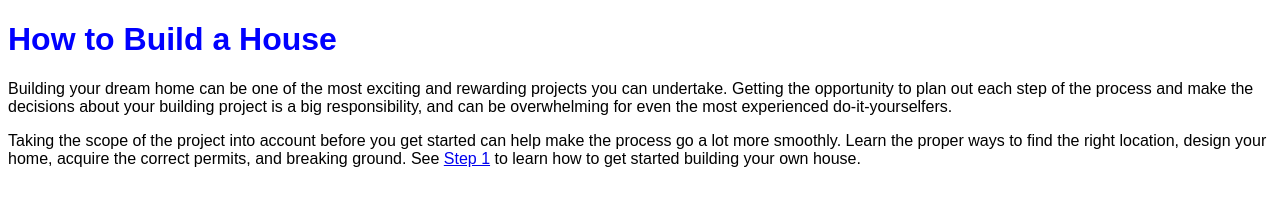
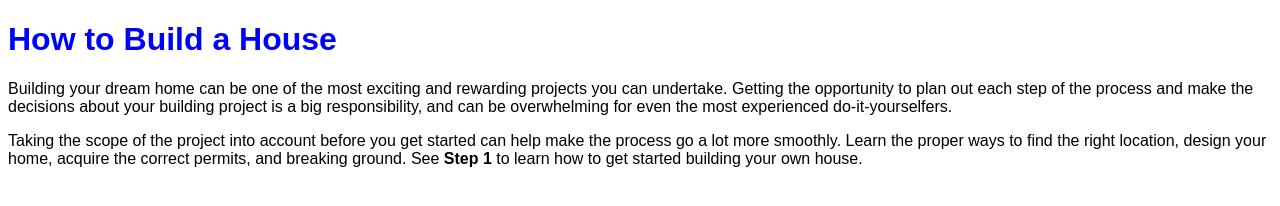
Before and after one commit to HASANALI117/BP-IT-LABS, a plain HTML site: page IT6012 - Web Fundamentals/Lab-1-2-3/index.html in a window 1280 px wide. Drawn offline with Linux system fonts and the light colour scheme.

Commit message:
Update index.html in lab-1-2-3

```diff
--- a/IT6012 - Web Fundamentals/Lab-1-2-3/index.html
+++ b/IT6012 - Web Fundamentals/Lab-1-2-3/index.html
@@ -19,8 +19,8 @@
       Taking the scope of the project into account before you get started can
       help make the process go a lot more smoothly. Learn the proper ways to
       find the right location, design your home, acquire the correct permits,
-      and breaking ground. See <a href="./location.html">Step 1</a> to learn how
-      to get started building your own house.
+      and breaking ground. See <strong>Step 1</strong> to learn how to get
+      started building your own house.
     </p>
   </body>
 </html>
```
